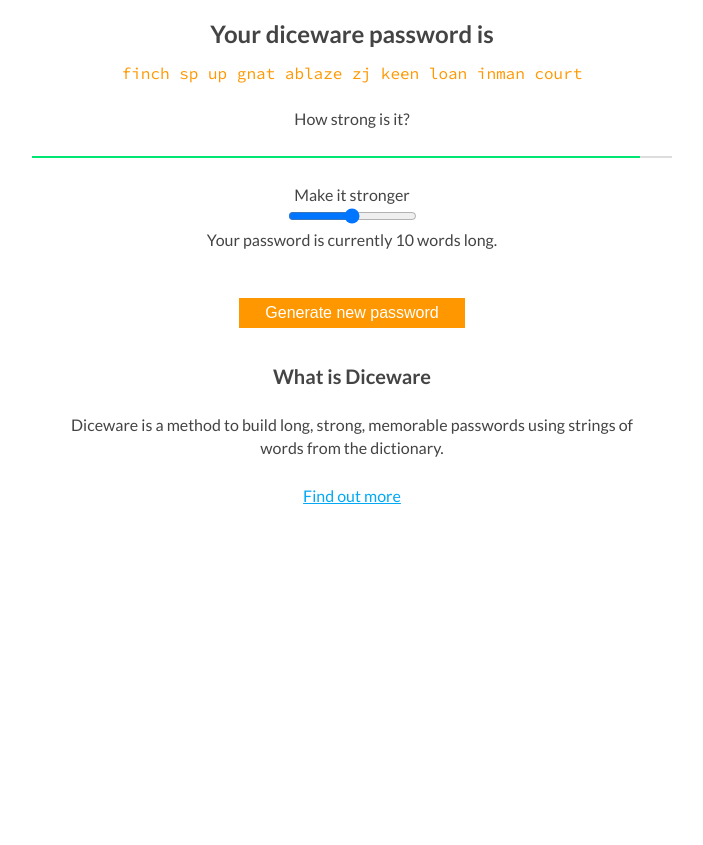
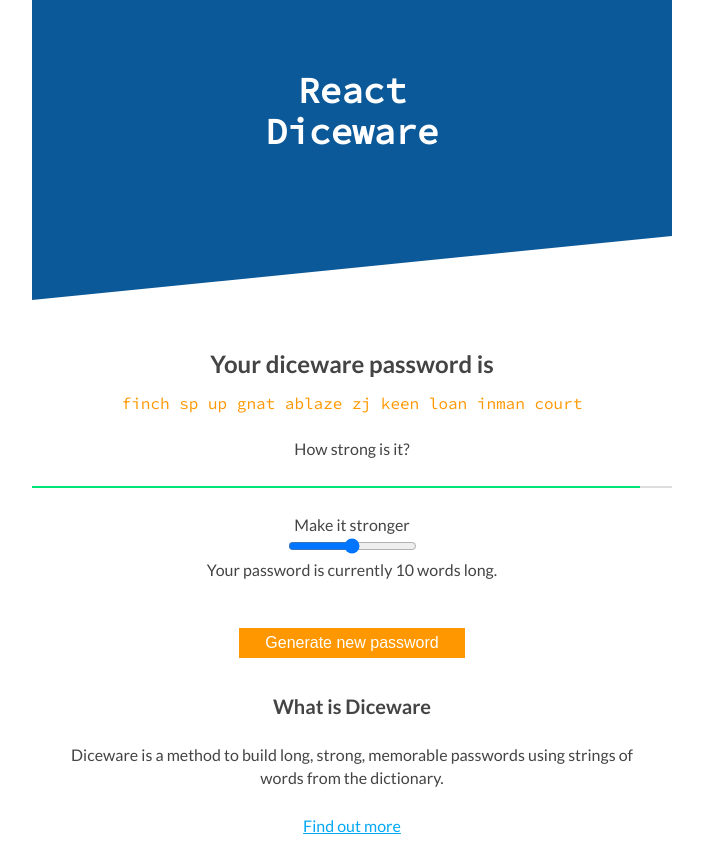
Before and after one commit to tricinel/react-diceware, a React app: page / in a window 1280 px wide. Shown: the whole page, without its empty margins (288-991 px from the left). Before the commit the page ends 800 px from the top, so only its background shows below. Built offline with nearby package versions, Linux system fonts and the light colour scheme.

Commit message:
Add the Header component

```diff
--- a/src/components/App.jsx
+++ b/src/components/App.jsx
@@ -8,11 +8,12 @@ import PasswordStrengthIndicator from './PasswordStrengthIndicator';
 import PasswordLengthInput from './PasswordLengthInput';
 
 import Heading from './common/HeadingStyledComponent';
+import Header from './Header';
 
 import Password from './Password';
 
 const Wrapper = styled.section`
-  margin: 20px auto;
+  margin: 0 auto;
   max-width: 640px;
   text-align: center;
   width: 100%;
@@ -57,6 +58,7 @@ class App extends React.Component {
   render() {
     return (
       <Wrapper>
+        <Header />
         <Heading>Your diceware password is</Heading>
 
         <Password password={this.state.password} color={this.state.color} />
--- /dev/null
+++ b/src/components/Header.jsx
@@ -0,0 +1,44 @@
+// @flow
+
+import React from 'react';
+import styled from 'styled-components';
+
+import Heading from './common/HeadingStyledComponent';
+
+const Title = Heading.extend`
+  color: #fff;
+  font-family: 'Source Code Pro', sans-serif;
+  font-size: 36px;
+  margin: 0 auto;
+  padding: 70px 0;
+  text-align: center;
+  width: 200px;
+`;
+
+const Wrapper = styled.div`
+  background-color: #0C5999;
+  height: 300px;
+  margin-bottom: 50px;
+  position: relative;
+`;
+
+const Overlap = styled.svg`
+  bottom: 0;
+  height: 10vw;
+  left: 0;
+  position: absolute;
+  width: 100%;
+`;
+
+const Header = () => (
+  <Wrapper>
+    <Title>
+      React Diceware
+    </Title>
+    <Overlap viewBox="0 0 50 100" preserveAspectRatio="none">
+      <polygon fill="white" points="0,100 100,0 50,100" />
+    </Overlap>
+  </Wrapper>
+);
+
+export default Header;
```
